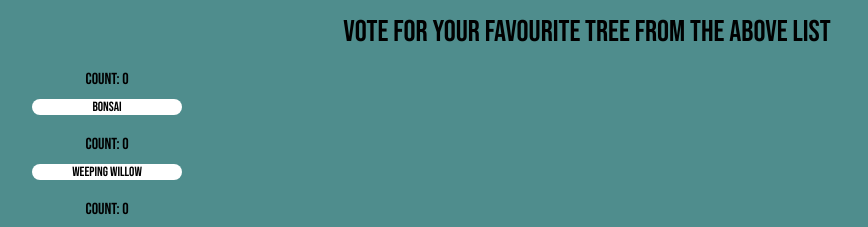
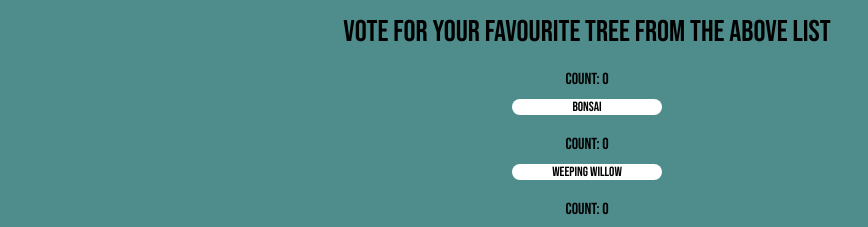
Before and after one commit to DJWilson1990/ReactWorkshop-TreeCards, a React (Vite) app: page / in a window 1280 px wide. Shown: the part 2074-2301 px from the top of the page, without its empty margins (53-921 px from the left). Built offline with nearby package versions, Linux system fonts and the light colour scheme; a web font is replaced by a local one.

Commit message:
centered everything

```diff
--- a/src/components/Button.css
+++ b/src/components/Button.css
@@ -14,9 +14,8 @@ button:hover {
 
 .render-button-container {
   display: flex;
-  /* flex-direction: column; */
-  justify-content: center;
-  align-content: center;
+  flex-direction: column;
+  align-items: center;
   font-family: "Bebas Neue", sans-serif;
 }
 
--- a/src/components/UseState.css
+++ b/src/components/UseState.css
@@ -1,11 +1,12 @@
 .vote-count-container {
   display: flex;
   flex-direction: column;
-  justify-content: center;
   align-items: center;
   margin-top: 20px;
   width: 25%;
   font-family: "Bebas Neue", sans-serif;
+  margin-left: auto;
+  margin-right: auto;
 }
 
 .vote-button {
```
